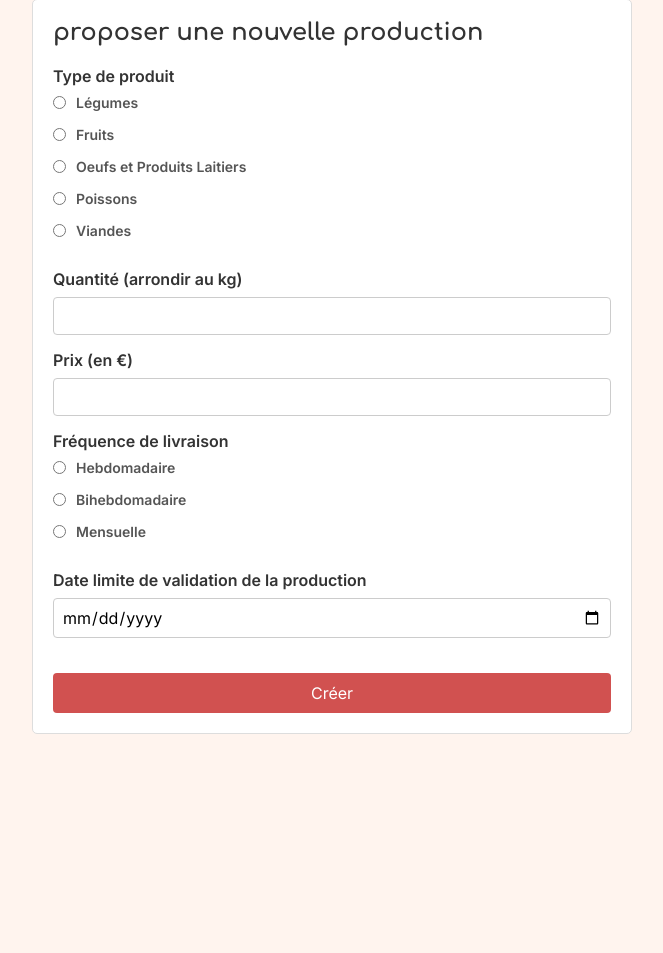
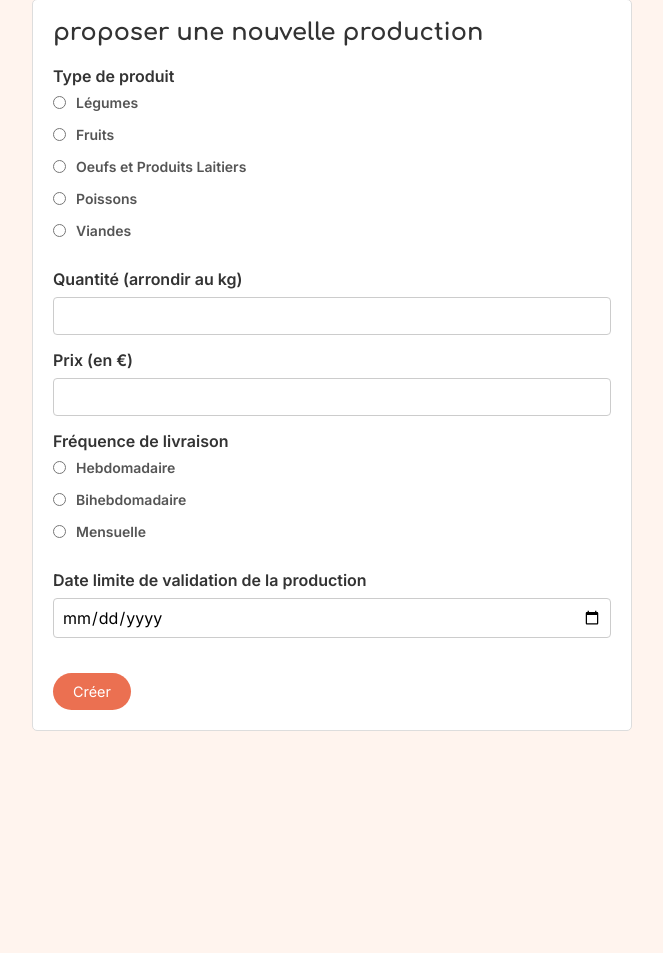
Before and after one commit to motiroir/agrinov, an ASP.NET Core app: page /Production/CreateProduction in a window 1280 px wide. Shown: the part 201-1154 px from the top of the page, without its empty margins (308-971 px from the left). Run offline with ASP.NET Core 8, Linux system fonts and the light colour scheme; some libraries are stand-ins or nearby versions.

Commit message:
Update orange Button

```diff
--- a/Views/Production/CreateProduction.cshtml
+++ b/Views/Production/CreateProduction.cshtml
@@ -7,7 +7,9 @@
 }
 
 @section ExtraStyle {
+
     <link rel="stylesheet" href="~/CSS/formstyle.css" />
+    <link rel="stylesheet" href="~/CSS/buttonsstyle.css" />
 }
 
 <div class="form">
@@ -61,6 +63,6 @@
             @Html.ValidationMessageFor(model => model.DateLimitForReview)
         </div>
 
-        <button type="submit" class="btn btn-primary">Créer</button>
+        <button type="submit" class="orange-btn">Créer</button>
     }
 </div>
--- a/Views/Production/UpdateProduction.cshtml
+++ b/Views/Production/UpdateProduction.cshtml
@@ -8,6 +8,7 @@
 }
 @section ExtraStyle {
     <link rel="stylesheet" href="~/CSS/formstyle.css">
+    <link rel="stylesheet" href="~/CSS/buttonsstyle.css" />
 
 }
 
@@ -63,6 +64,6 @@
             @Html.ValidationMessageFor(model => model.DateLimitForReview)
         </div>
 
-        <button type="submit" class="btn btn-primary">Modifier</button>
+        <button type="submit" class="orange-btn">Modifier</button>
     }
 </div>
--- a/wwwroot/CSS/formstyle.css
+++ b/wwwroot/CSS/formstyle.css
@@ -54,22 +54,7 @@ input[type="radio"] {
     display: block;
 }
 
-button[type="submit"] {
-    display: inline-block;
-    width: 100%;
-    padding: 10px 20px;
-    background-color: #d15150;
-    color: #fff;
-    border: none;
-    border-radius: 4px;
-    font-size: 16px;
-    cursor: pointer;
-    transition: background-color 0.3s;
-}
 
-    button[type="submit"]:hover {
-        background-color: #F96B6A;
-    }
 
 .validation-error {
     color: red;
```
